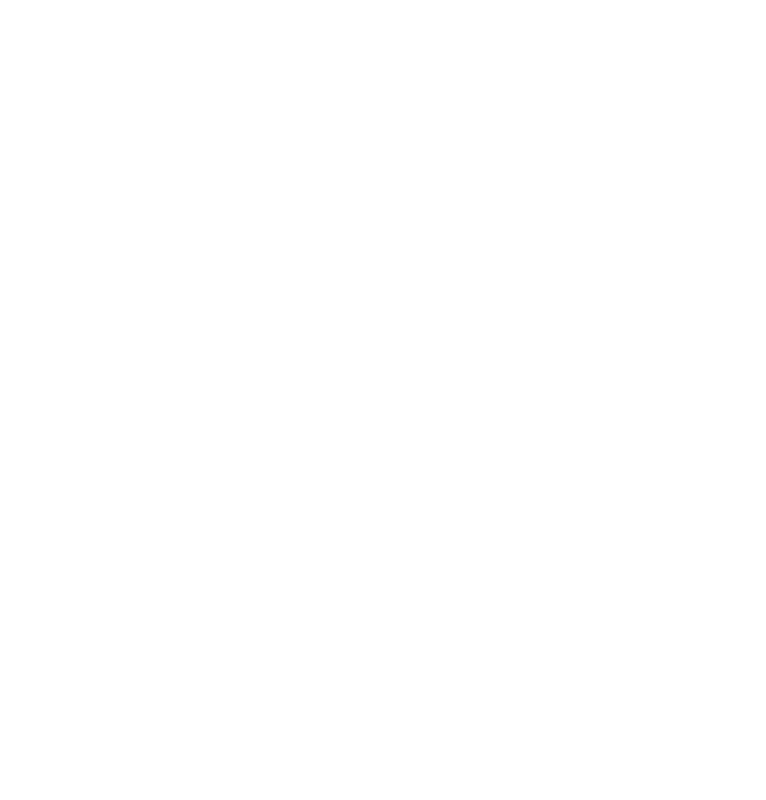
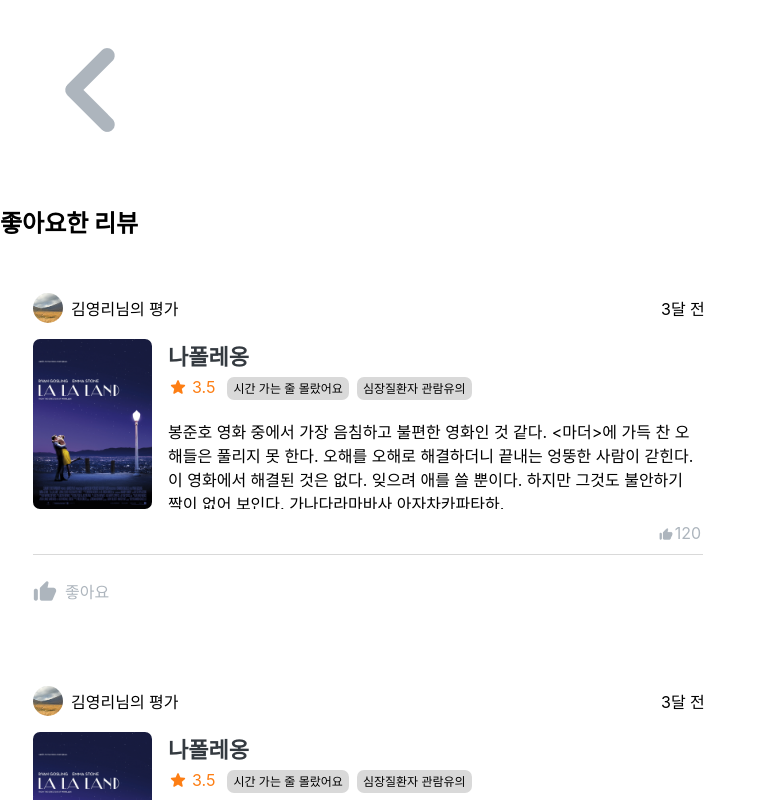
Before and after one commit to hwi-woong/OTTify-frontend, a React (Create React App) app: page /MyFavorite in a window 1280 px wide. Before the commit this address had no page. Shown: the top 800 px of the page, without its empty margins (0-766 px from the left). Built offline with nearby package versions, Linux system fonts and the light colour scheme.

Commit message:
Feat: 좋아요한 리뷰 모아보기 - 작성 리뷰 모아보기와 구조 동일하므로 페이지 복제 (#15)

```diff
--- a/src/App.js
+++ b/src/App.js
@@ -3,6 +3,7 @@ import { Routes, Route, BrowserRouter } from "react-router-dom";
 import Mypage from './JS/Mypage';
 import ChangeOTT from './JS/ChangeOTT';
 import MyWrite from './JS/MyWrite';
+import MyFavorite from './JS/MyFavorite';
 
 function App() {
   return (
@@ -11,6 +12,7 @@ function App() {
         <Route path="/" element={<Mypage />} />
         <Route path="/ChangeOTT" element={<ChangeOTT />} />
         <Route path="/MyWrite" element={<MyWrite/>}/>
+        <Route path="/MyFavorite" element={<MyFavorite/>}/>
       </Routes>
     </BrowserRouter>
   );
--- /dev/null
+++ b/src/JS/MyFavorite.js
@@ -0,0 +1,69 @@
+import { useNavigate } from "react-router-dom";
+import ReviewList from './ReviewList';
+import '../CSS/MyWrite.css'
+
+import back from '../img/back.png';
+import img1 from '../img/사진.jpg';
+import poster from '../img/poster.jpg';
+
+const MyFavorite = () =>{
+  const navigate = useNavigate();
+  const goToMypage = () => {
+    navigate('/');
+  }
+  const dummyList = [
+  {
+    id: 1,
+    author: "김영리",
+    profileimg: {img1},
+    movie: "나폴레옹",
+    poster: {poster},
+    tag: ["시간 가는 줄 몰랐어요", "심장질환자 관람유의"],
+    content: "봉준호 영화 중에서 가장 음침하고 불편한 영화인 것 같다. <마더>에 가득 찬 오해들은 풀리지 못 한다. 오해를 오해로 해결하더니 끝내는 엉뚱한 사람이 갇힌다. 이 영화에서 해결된 것은 없다. 잊으려 애를 쓸 뿐이다. 하지만 그것도 불안하기 짝이 없어 보인다. 가나다라마바사 아자차카파타하.",
+    evaluation: 3.5,
+    created_date: "3달 전",
+    favorite: 120,
+  },
+
+  {
+    id: 2,
+    author: "김영리",
+    profileimg: {img1},
+    movie: "나폴레옹",
+    poster: {poster},
+    tag: ["시간 가는 줄 몰랐어요", "심장질환자 관람유의"],
+    content: "봉준호 영화 중에서 가장 음침하고 불편한 영화인 것 같다. <마더>에 가득 찬 오해들은 풀리지 못 한다. 오해를 오해로 해결하더니 끝내는 엉뚱한 사람이 갇힌다. 이 영화에서 해결된 것은 없다. 잊으려 애를 쓸 뿐이다. 하지만 그것도 불안하기 짝이 없어 보인다. 가나다라마바사 아자차카파타하.",
+    evaluation: 3.5,
+    created_date: "3달 전",
+    favorite: 120,
+  },
+
+  {
+    id: 3,
+    author: "김영리",
+    profileimg: {img1},
+    movie: "나폴레옹",
+    poster: {poster},
+    tag: ["시간 가는 줄 몰랐어요", "심장질환자 관람유의"],
+    content: "봉준호 영화 중에서 가장 음침하고 불편한 영화인 것 같다. <마더>에 가득 찬 오해들은 풀리지 못 한다. 오해를 오해로 해결하더니 끝내는 엉뚱한 사람이 갇힌다. 이 영화에서 해결된 것은 없다. 잊으려 애를 쓸 뿐이다. 하지만 그것도 불안하기 짝이 없어 보인다. 가나다라마바사 아자차카파타하.",
+    evaluation: 3.5,
+    created_date: "3달 전",
+    favorite: 120,
+  }
+]
+
+
+  return (
+    <div className='MyFavorite'>
+      <div className = "myfavorite_page">
+        <div className = "myfavorite_title">
+          <img src = {back} className = "myfavorite_back" alt = "뒤로 가기" onClick={goToMypage}/>
+          <h2>좋아요한 리뷰</h2>
+        </div>
+        <ReviewList reviewList={dummyList}/>
+      </div>
+    </div>
+  )
+}
+
+export default MyFavorite;
--- a/src/JS/Mypage.js
+++ b/src/JS/Mypage.js
@@ -27,6 +27,10 @@ const Mypage = () => {
   }
   const goToWrite = () => {
     navigate('/MyWrite');
+  }
+
+  const goToFavorite = () => {
+    navigate('/MyFavorite');
   }
 
   const reviews = [0.5, 0.5, 1, 1.5, 2, 2, 2.5, 3, 4, 5, 3, 4, 3, 4, 3, 4, 3, 4]
@@ -181,7 +185,7 @@ const Mypage = () => {
           <img src = {write_review} className='write_img'></img>
           <a className='write_text'>작성 리뷰 모아보기</a>
         </div>
-        <div className='like_review'>
+        <div className='like_review' onClick={goToFavorite}>
           <img src = {like_review} className='like_img'></img>
           <a className='like_text'>좋아요한 리뷰 모아보기</a>
         </div>
```
